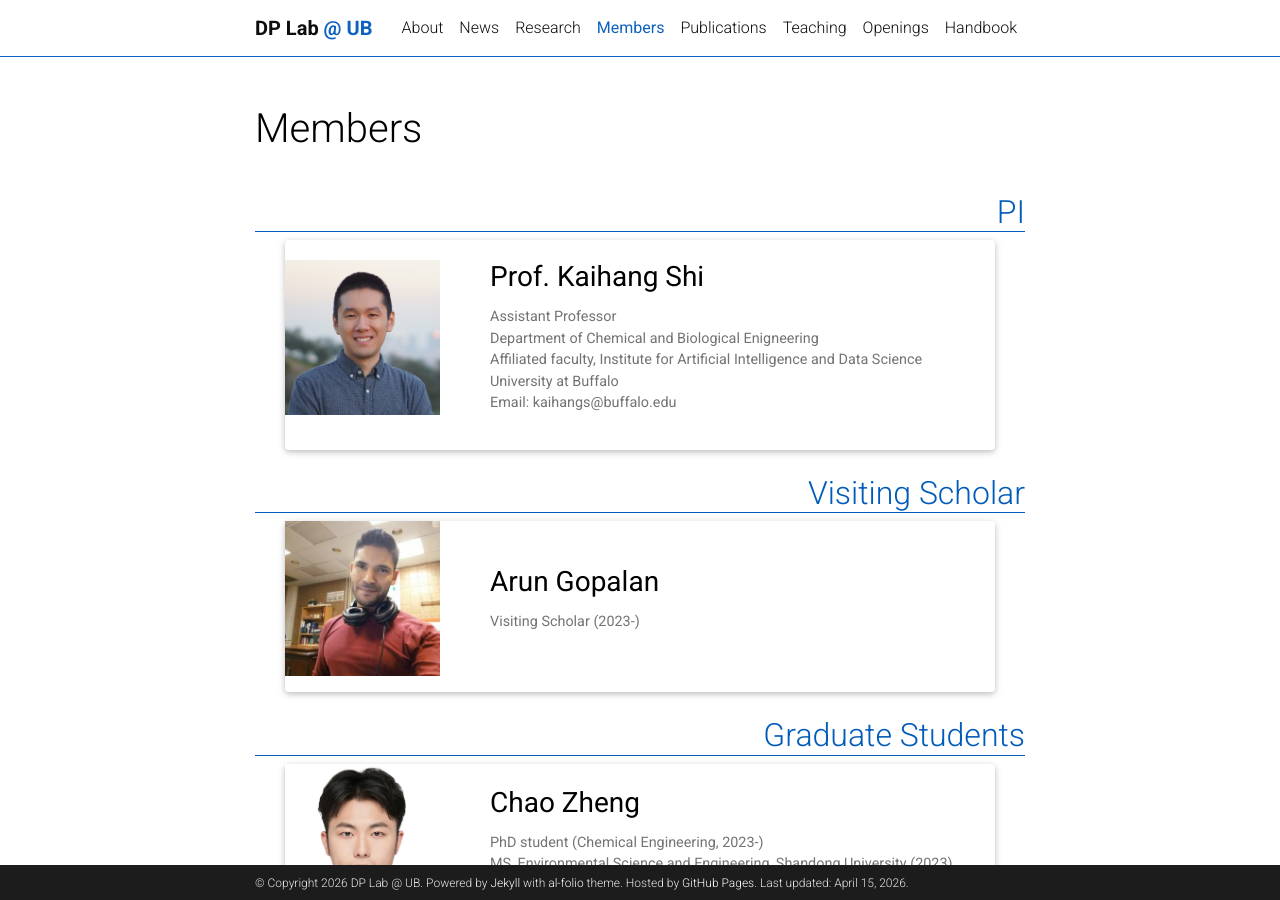
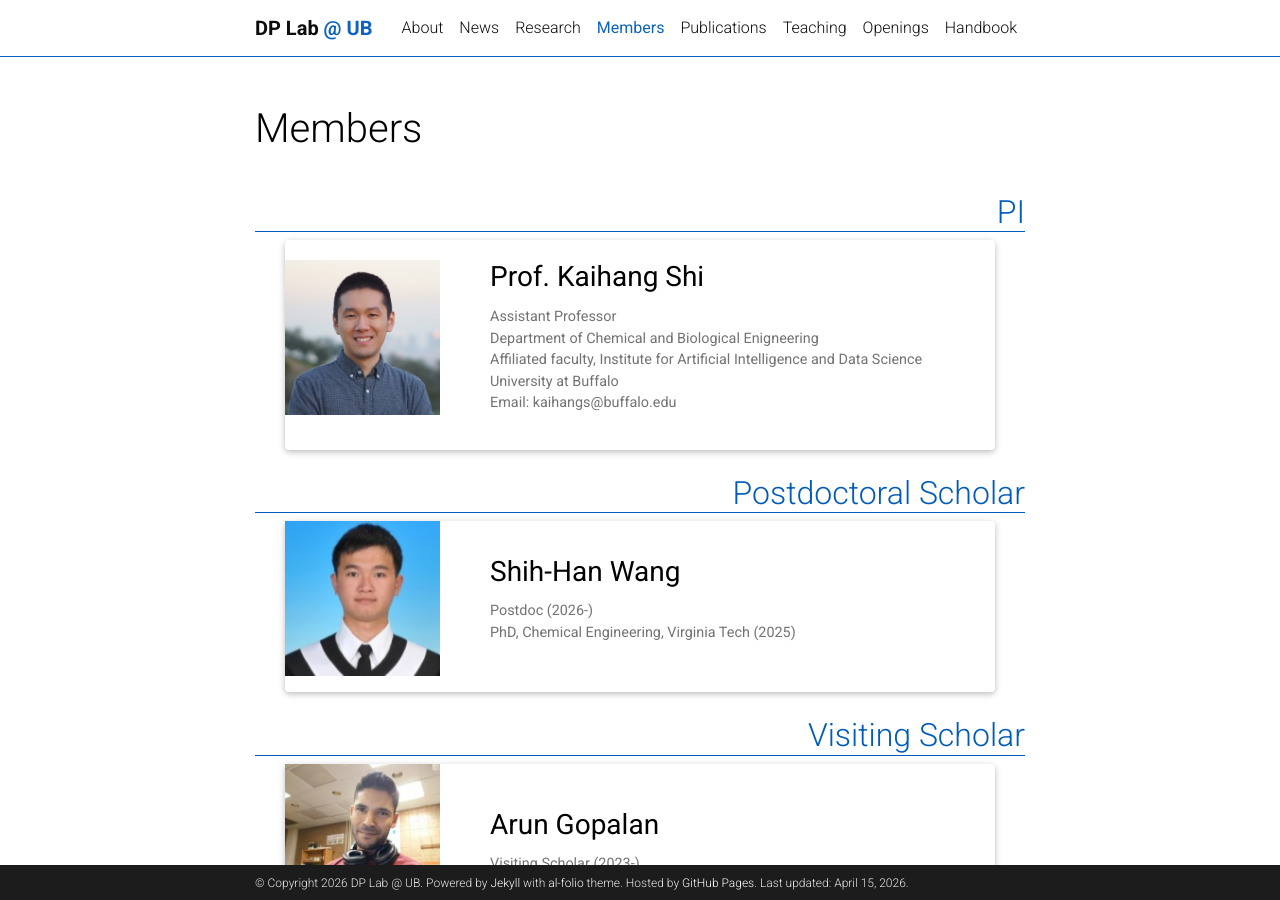
Before and after one commit to ShiResearchGroup/shiresearchgroup.github.io, a Jekyll site: the page built from _pages/members.md, in a window 1280 px wide and 900 px high. Built offline with Jekyll 4.4.1, drawn with Linux system fonts in a browser that asks for light colours; full-size pictures stand in for the smaller copies a plugin makes; comment, search, counter and statistics services are not loaded; a style sheet for code colours, icons or effects is not loaded.

Commit message:
add shih-han

```diff
--- a/_pages/members.md
+++ b/_pages/members.md
@@ -5,7 +5,7 @@ permalink: /members/
 description:
 nav: true
 nav_order: 3
-display_categories: [PI, Visiting Scholar, Graduate Students, Undergraduates, Alumni]
+display_categories: [PI, Postdoctoral Scholar, Visiting Scholar, Graduate Students, Undergraduates, Alumni]
 horizontal: true
 ---
 
--- /dev/null
+++ b/_projects/Shih-Han_Wang.md
@@ -0,0 +1,10 @@
+---
+layout: page
+title: Shih-Han Wang
+description: Postdoc (2026-) <br>PhD, Chemical Engineering, Virginia Tech (2025)
+img: assets/img/shih-han.jpg
+redirect:
+importance: 1
+category: Postdoctoral Scholar
+horizontal: true
+---
```
Also changed, not shown: assets/img/shih-han.jpg (added).
